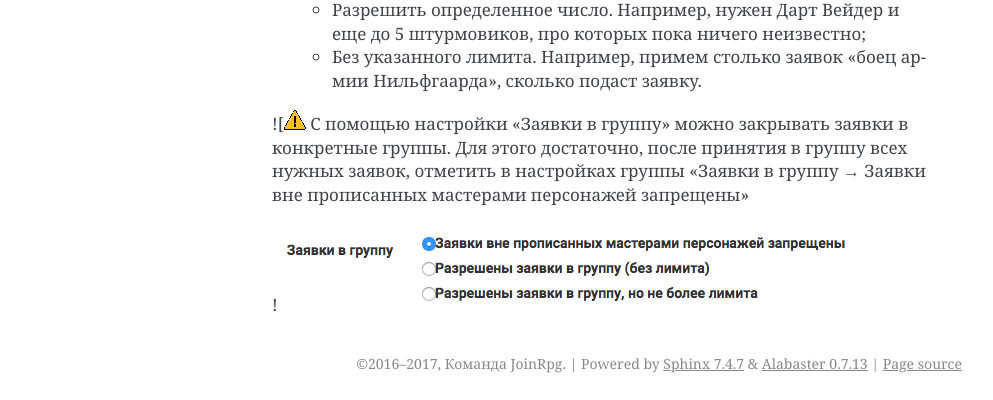
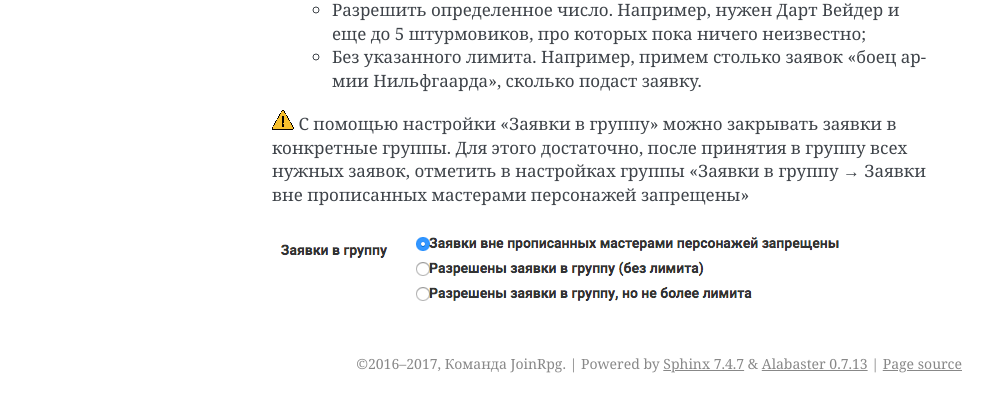
Before and after one commit to joinrpg/joinrpg-docs, a Sphinx documentation site: the page built from docs/groups/creating-group.md, in a window 1280 px wide. Shown: the part 1644-2044 px from the top of the page, without its empty margins (148-1141 px from the left). Built offline with Sphinx 7.4.7, drawn with Linux system fonts in a browser that asks for light colours.

Commit message:
Update creating-group.md

```diff
--- a/docs/groups/creating-group.md
+++ b/docs/groups/creating-group.md
@@ -27,6 +27,6 @@
 	- Разрешить определенное число. Например, нужен Дарт Вейдер и еще до 5 штурмовиков, про которых пока ничего неизвестно;
 	- Без указанного лимита. Например, примем столько заявок «боец армии Нильфгаарда», сколько подаст заявку.
 
-![![Настройка групп персонажей](attention.png) С помощью настройки «Заявки в группу» можно закрывать заявки в конкретные группы. Для этого достаточно, после принятия в группу всех нужных заявок, отметить в настройках группы «Заявки в группу → Заявки вне прописанных мастерами персонажей запрещены»
+![Настройка групп персонажей](attention.png) С помощью настройки «Заявки в группу» можно закрывать заявки в конкретные группы. Для этого достаточно, после принятия в группу всех нужных заявок, отметить в настройках группы «Заявки в группу → Заявки вне прописанных мастерами персонажей запрещены»
 
-!![Настройка групп персонажей](group-claims-closed.png)
+![Настройка групп персонажей](group-claims-closed.png)
```
